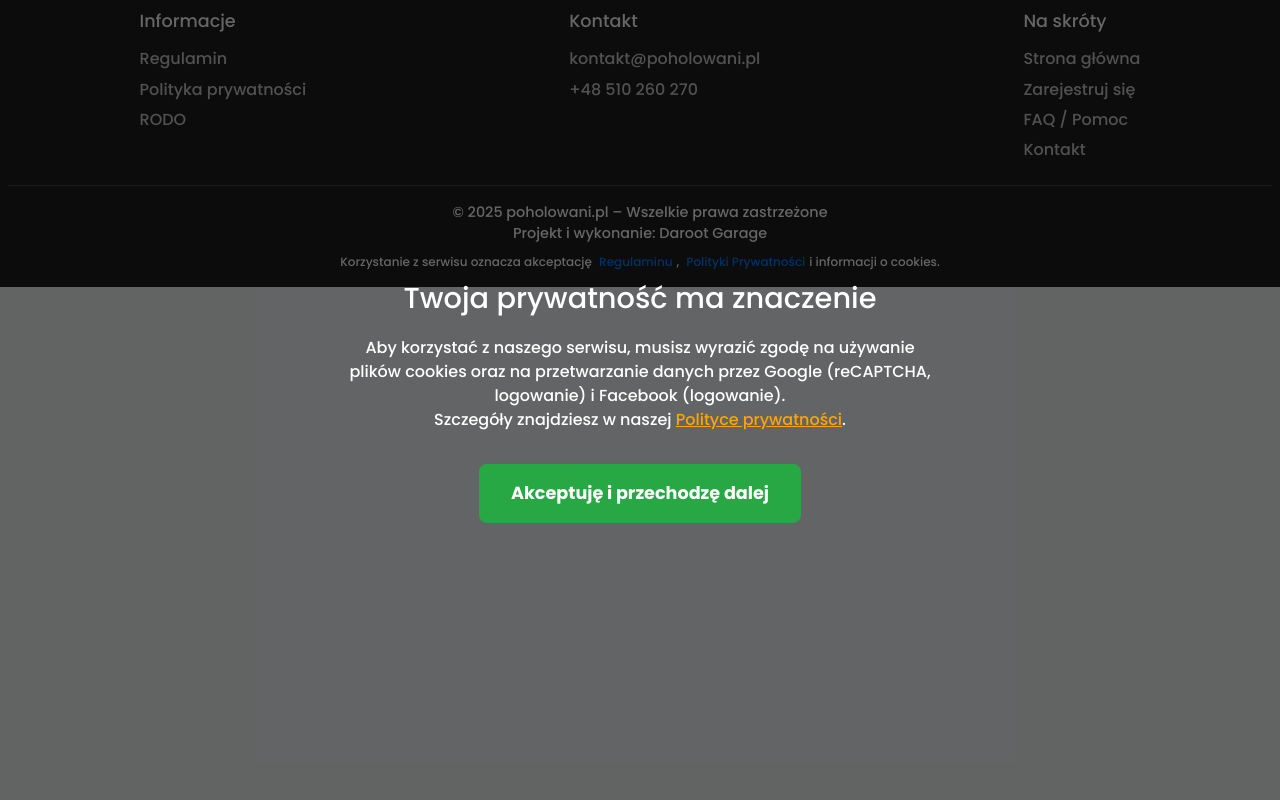
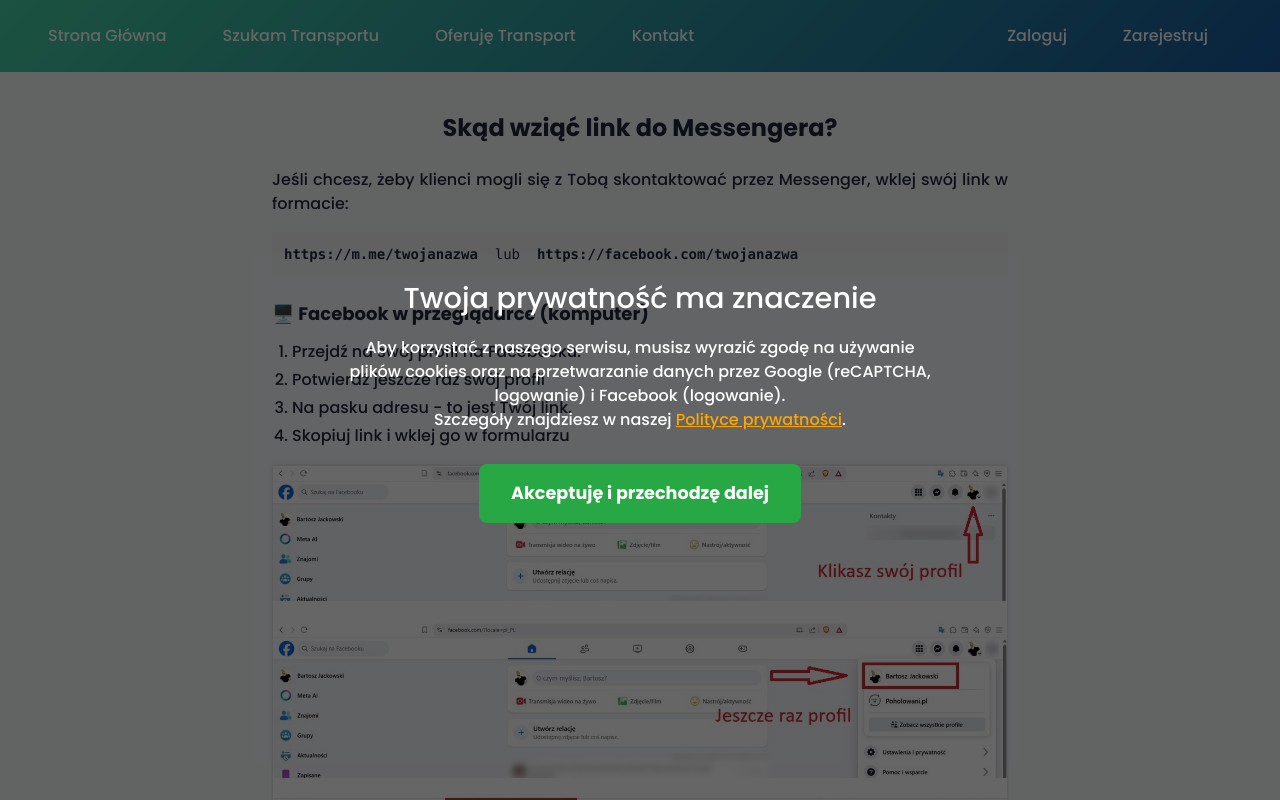
Before and after one commit to lawetaolsztyn/poholowani.pl, a React (Vite) app: page /pomoc/messenger-link in a window 1280 px wide. Built offline with nearby package versions, Linux system fonts and the light colour scheme; no server answers; what @supabase/auth-helpers-react would draw is missing.

Commit message:
link messenger

```diff
--- a/src/AddRouteForm.jsx
+++ b/src/AddRouteForm.jsx
@@ -260,7 +260,8 @@
           <div className="form-field">
             <label>Ładowność (kg):</label>
             <input type="text" name="loadCapacity" value={form.loadCapacity} onChange={handleChange} className="uinput" />
-          </div>
+
+</div>
           <div className="form-field">
             <label>Ilość osób do zabrania:</label>
             <input type="number" name="passengerCount" value={form.passengerCount} onChange={handleChange} className="uinput" />
@@ -343,10 +344,24 @@
               Kontakt WhatsApp
             </label>
           </div>
-          <div className="form-field">
-            <label>Messenger: (link)</label>
-            <input type="url" name="messenger" value={form.messenger} onChange={handleChange} className="uinput" />
-          </div>
+
+
+<div className="form-field">
+  <label>Messenger: (link)</label>
+  <input
+    type="url"
+    name="messenger"
+    value={form.messenger}
+    onChange={handleChange}
+    className="uinput"
+    placeholder="https://facebook.com/user"
+  />
+  <small style={{ marginTop: '5px' }}>
+   <a href="/pomoc/messenger-link" target="_blank" rel="noopener noreferrer">
+  ❓ Skąd wziąć link do Messengera?
+</a>
+  </small>
+</div>
         </div>
 
         <button type="submit" className="submit-button" disabled={isSaving}>
--- /dev/null
+++ b/src/MessengerHelp.jsx
@@ -0,0 +1,66 @@
+import React from 'react';
+import fbGuide from './assets/messenger-fb-guide.png';
+import messengerGuide from './assets/messenger-app-guide.png';
+import Navbar from './Components/Navbar';
+
+function MessengerHelp() {
+  return (
+    <>
+      <Navbar />
+      <div className="max-w-3xl mx-auto px-4 py-6 sm:py-10 text-gray-800">
+        <h1 className="text-xl sm:text-2xl font-bold mb-6 text-center">
+          Skąd wziąć link do Messengera?
+        </h1>
+
+        <p className="mb-4 text-sm sm:text-base text-justify">
+          Jeśli chcesz, żeby klienci mogli się z Tobą skontaktować przez Messenger, wklej swój link w formacie:
+        </p>
+
+        <pre className="bg-gray-100 p-3 rounded mb-6 text-sm overflow-x-auto">
+          <strong>https://m.me/twojanazwa</strong>  lub  <strong>https://facebook.com/twojanazwa</strong>
+        </pre>
+
+        <section className="mb-10">
+          <h2 className="text-lg font-semibold mb-3">🖥️ Facebook w przeglądarce (komputer)</h2>
+          <ol className="list-decimal pl-5 mb-4 text-sm sm:text-base space-y-1">
+            <li>Przejdź na swój profil na Facebooku.</li>
+            <li>Potwierdź jeszcze raz swój profil</li>
+            <li>Na pasku adresu - to jest Twój link.</li>
+            <li>Skopiuj link i wklej go w formularzu</li>
+          </ol>
+          <div className="w-full flex justify-center">
+            <img
+              src={fbGuide}
+              alt="Instrukcja: Facebook w przeglądarce"
+              className="w-full sm:w-[600px] md:w-[750px] lg:w-[900px] xl:w-[1000px] rounded shadow border mx-auto"
+            />
+          </div>
+        </section>
+
+        {/* trzy puste linie */}
+        <br />
+        <br />
+        <br />
+
+        <section>
+          <h2 className="text-lg font-semibold mb-3">📱 Aplikacja Messenger (telefon)</h2>
+          <ol className="list-decimal pl-5 mb-4 text-sm sm:text-base space-y-1">
+            <li>Kliknij na dole MENU</li>
+            <li>W prawym górnym rogu kliknij kwadracik QR</li>
+            <li>Na dole masz: <strong>„Udostępnij mój link”</strong>.</li>
+            <li>Skopiuj link i wklej go w formularzu.</li>
+          </ol>
+          <div className="w-full flex justify-center">
+            <img
+              src={messengerGuide}
+              alt="Instrukcja: Messenger w aplikacji mobilnej"
+              className="w-full max-w-md mx-auto rounded shadow border"
+            />
+          </div>
+        </section>
+      </div>
+    </>
+  );
+}
+
+export default MessengerHelp;
--- a/src/main.jsx
+++ b/src/main.jsx
@@ -27,6 +27,7 @@
 import Footer from './components/Footer';
 import { Routes, Route } from 'react-router-dom';
 import CookieWall from './components/CookieWall';
+import MessengerHelp from './MessengerHelp';
 
 console.log("✅ MAIN.JSX ŁADUJE SIĘ")
 
@@ -54,6 +55,8 @@
           <Route path="/profil/:id" element={<PublicProfile />} />
           <Route path="/panel/profil" element={<EdycjaProfilu />} />
           <Route path="/choose-role" element={<ChooseRoleAfterOAuth />} />
+	<Route path="/pomoc/messenger-link" element={<MessengerHelp />} />
+
         </Routes>
         <Footer />
       </div>
```
Also changed, not shown: src/assets/messenger-app-guide.png (added), src/assets/messenger-fb-guide.png (added).
